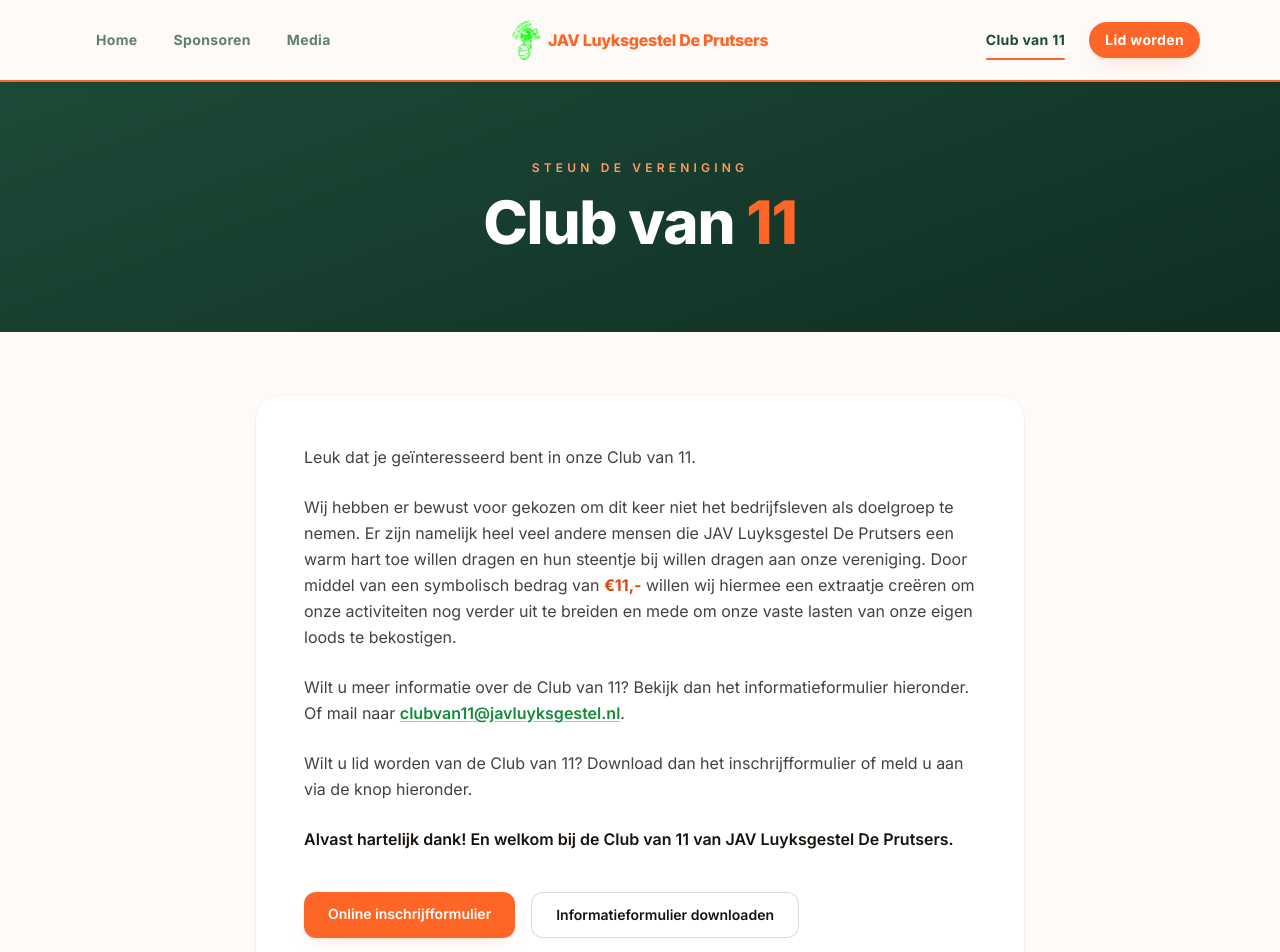
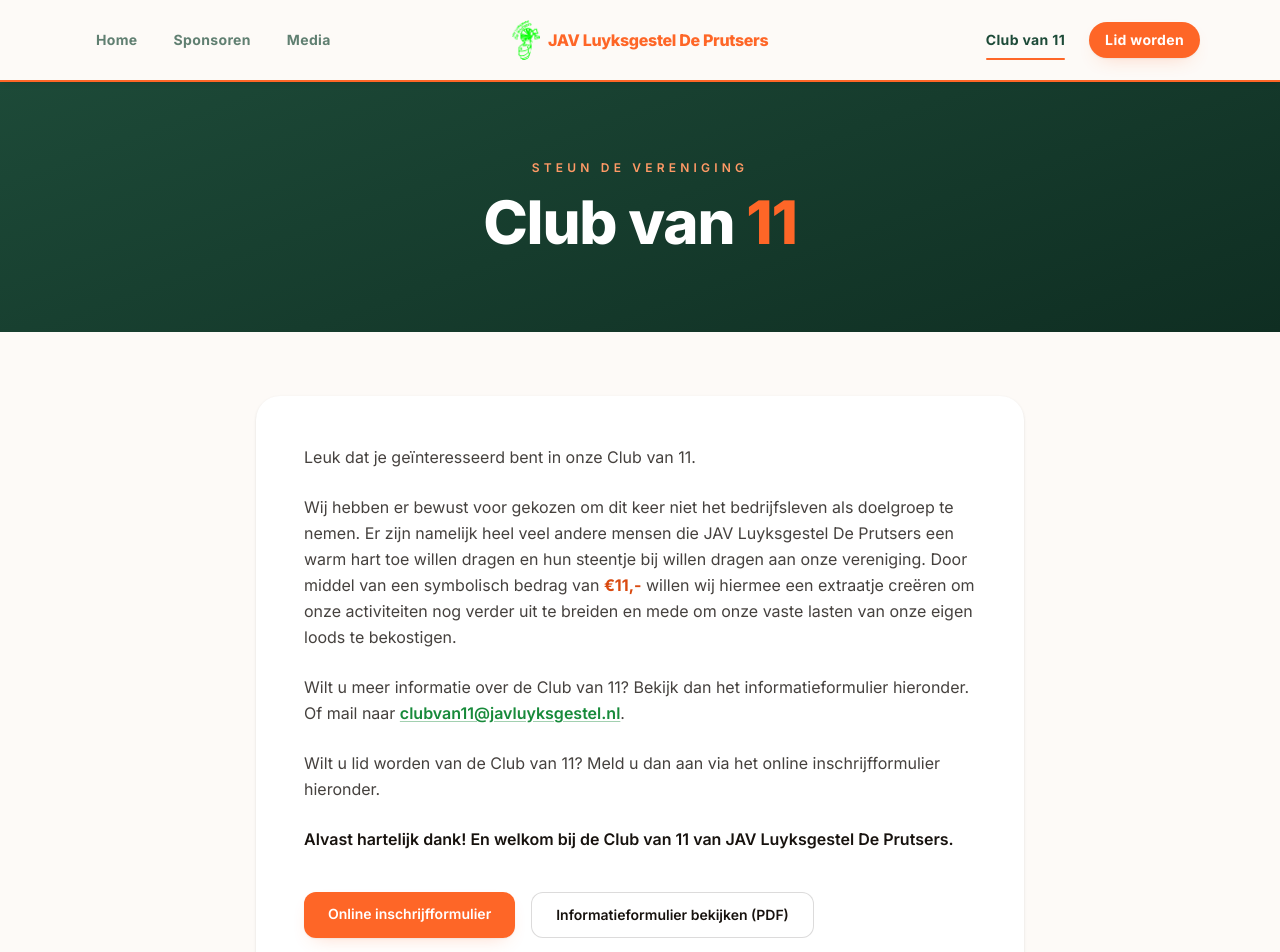
Before and after one commit to GijsZwegers/jav-de-prutsers-site, a Next.js app: page /club-van-11 in a window 1280 px wide. Shown: the top 952 px of the page. Built offline with nearby package versions, Linux system fonts and the light colour scheme.

Commit message:
Maak het bijgewerkte informatieformulier van de Club van 11 leesbaar op de website

```diff
--- a/src/app/club-van-11/page.tsx
+++ b/src/app/club-van-11/page.tsx
@@ -40,8 +40,7 @@ export default function ClubVan11Page() {
             .
           </p>
           <p>
-            Wilt u lid worden van de Club van 11? Download dan het inschrijfformulier of meld u aan via de knop
-            hieronder.
+            Wilt u lid worden van de Club van 11? Meld u dan aan via het online inschrijfformulier hieronder.
           </p>
           <p className="font-semibold text-prutsers-dark">
             Alvast hartelijk dank! En welkom bij de Club van 11 van JAV Luyksgestel De Prutsers.
@@ -57,12 +56,12 @@ export default function ClubVan11Page() {
               Online inschrijfformulier
             </a>
             <a
-              href="https://javluyksgestel.nl/wp-content/uploads/2020/10/Informatieformulier-club-van-11-V2-3.docx"
+              href="/documents/informatieformulier-club-van-11.pdf"
               target="_blank"
               rel="noopener noreferrer"
               className="rounded-xl border border-prutsers-dark/15 bg-white px-6 py-3 text-sm font-semibold text-prutsers-dark transition hover:-translate-y-0.5 hover:border-prutsers-accent-dark/40 hover:text-prutsers-accent-dark hover:shadow-brand-sm"
             >
-              Informatieformulier downloaden
+              Informatieformulier bekijken (PDF)
             </a>
           </div>
         </Reveal>
```
Also changed, not shown: 1 other file (tests, documents, lock files or other folders).
